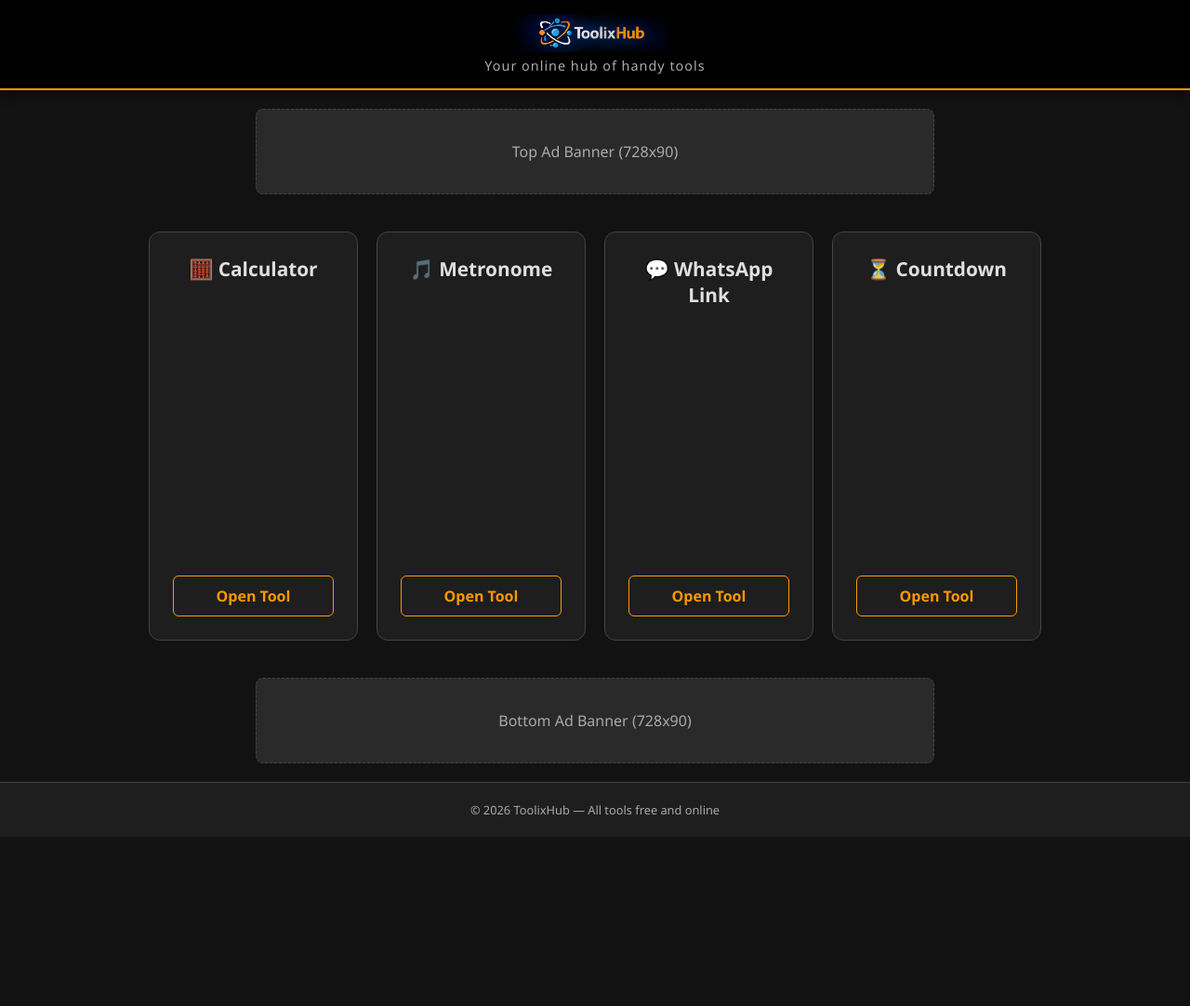
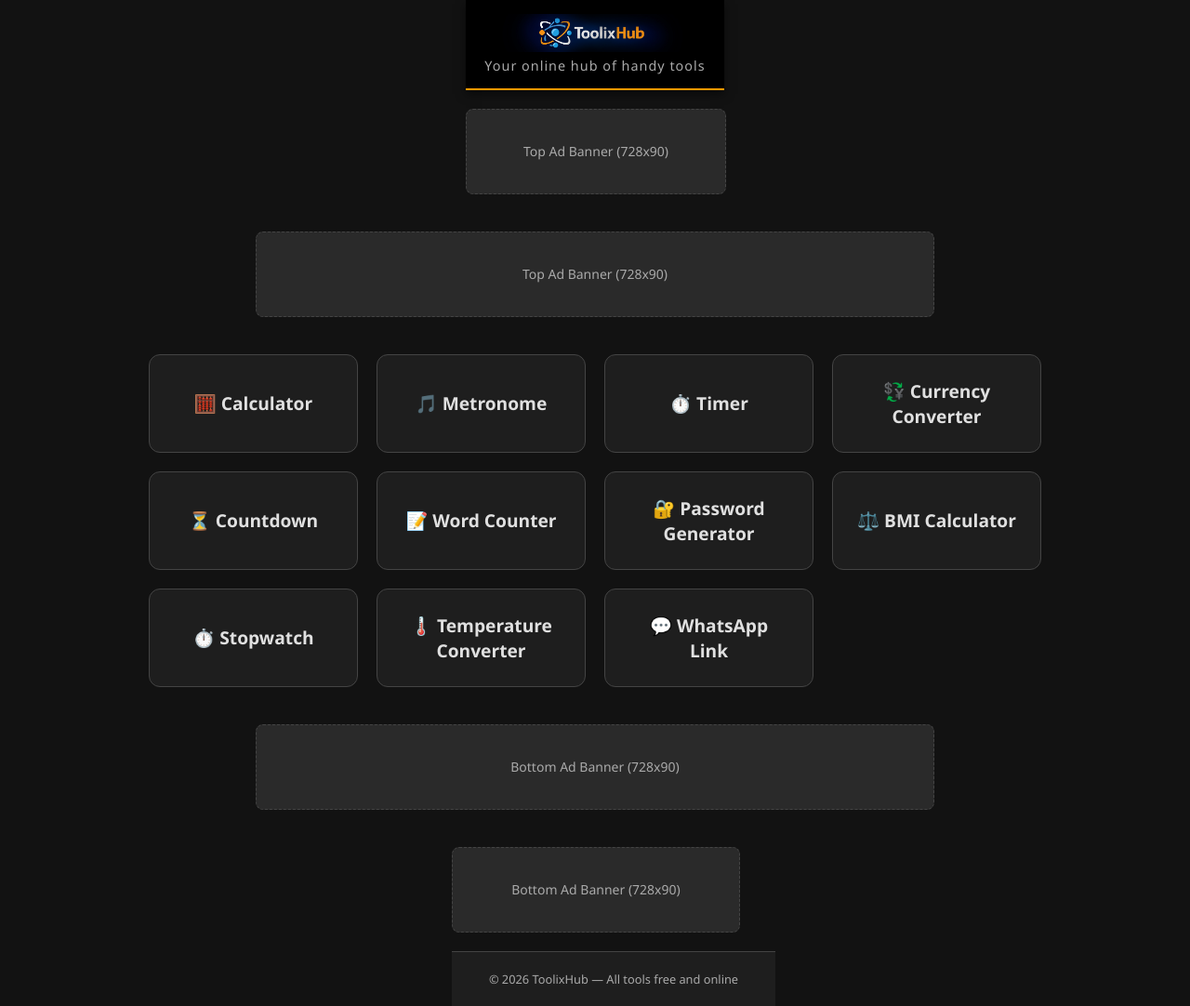
Before and after one commit to toolixhub-app/toolixhub, a Jekyll site: the page index.html, which Jekyll copies as it is, in a window 1280 px wide. Shown: the whole page at 93% size. Built offline with Jekyll 4.4.1, drawn with Linux system fonts in a browser that asks for light colours; before the commit the page ends 900 px from its top, so only the background shows below that.

Commit message:
Update index.html

```diff
--- a/index.html
+++ b/index.html
@@ -59,21 +61,21 @@
         transition: transform 0.2s, box-shadow 0.2s;
         display: flex;
         flex-direction: column;
-        justify-content: space-between;
+        justify-content: center;
       }
       .tool-card:hover { transform: translateY(-5px); border-color: var(--accent-color); }
-      .tool-card h2 { margin: 0 0 15px 0; font-size: 1.3em; color: var(--text-color); }
+
+      /* Link no Título */
       .tool-card a {
-        display: block;
-        padding: 10px;
-        background: transparent;
+        text-decoration: none;
+        color: var(--text-color);
+        font-size: 1.2em;
+        font-weight: bold;
+        transition: color 0.2s;
+      }
+      .tool-card a:hover {
         color: var(--accent-color);
-        text-decoration: none;
-        border: 1px solid var(--accent-color);
-        border-radius: 6px;
-        font-weight: bold;
       }
-      .tool-card a:hover { background: var(--accent-color); color: #000; }
 
       .ad-space {
           background-color: var(--ad-bg);
@@ -87,6 +89,7 @@
           margin: 20px 0;
           border-radius: 8px;
           border: 1px dashed var(--border-color);
+          font-size: 14px;
       }
 
       footer {
@@ -102,39 +105,63 @@
 </head>
 <body>
 
-    <header>
-      <a href="/" style="text-decoration: none;">
-        <img src="logo_toolixhub.jpg" alt="ToolixHub Logo">
-      </a>
-      <p>Your online hub of handy tools</p>
-    </header>
+    <div id="header-placeholder"></div>
 
     <div class="ad-space">Top Ad Banner (728x90)</div>
 
     <main>
         <div class="tool-card">
-          <h2>🧮 Calculator</h2>
-          <a href="calculator.html">Open Tool</a>
+          <a href="calculator.html">🧮 Calculator</a>
         </div>
         <div class="tool-card">
-          <h2>🎵 Metronome</h2>
-          <a href="metronome.html">Open Tool</a>
+          <a href="metronome.html">🎵 Metronome</a>
         </div>
         <div class="tool-card">
-          <h2>💬 WhatsApp Link</h2>
-          <a href="whatsapp.html">Open Tool</a>
+          <a href="timer.html">⏱️ Timer</a>
         </div>
         <div class="tool-card">
-          <h2>⏳ Countdown</h2>
-          <a href="countdown.html">Open Tool</a>
+          <a href="currency.html">💱 Currency Converter</a>
+        </div>
+        <div class="tool-card">
+          <a href="countdown.html">⏳ Countdown</a>
+        </div>
+        <div class="tool-card">
+          <a href="wordcounter.html">📝 Word Counter</a>
+        </div>
+        <div class="tool-card">
+          <a href="password.html">🔐 Password Generator</a>
+        </div>
+        <div class="tool-card">
+          <a href="bmi.html">⚖️ BMI Calculator</a>
+        </div>
+        <div class="tool-card">
+          <a href="stopwatch.html">⏱️ Stopwatch</a>
+        </div>
+        <div class="tool-card">
+          <a href="temperature.html">🌡️ Temperature Converter</a>
+        </div>
+        <div class="tool-card">
+          <a href="whatsapp.html">💬 WhatsApp Link</a>
         </div>
     </main>
 
     <div class="ad-space">Bottom Ad Banner (728x90)</div>
 
-    <footer>
-      &copy; 2026 ToolixHub — All tools free and online
-    </footer>
+    <div id="footer-placeholder"></div>
 
+    <script>
+      function loadComponent(id, file) {
+        fetch(file)
+          .then(response => {
+            if (!response.ok) return '';
+            return response.text();
+          })
+          .then(data => {
+            document.getElementById(id).innerHTML = data;
+          });
+      }
+      loadComponent('header-placeholder', 'header.html');
+      loadComponent('footer-placeholder', 'footer.html');
+    </script>
 </body>
 </html>
```
Also changed, not shown: other parts of index.html (+4 -2 lines).
